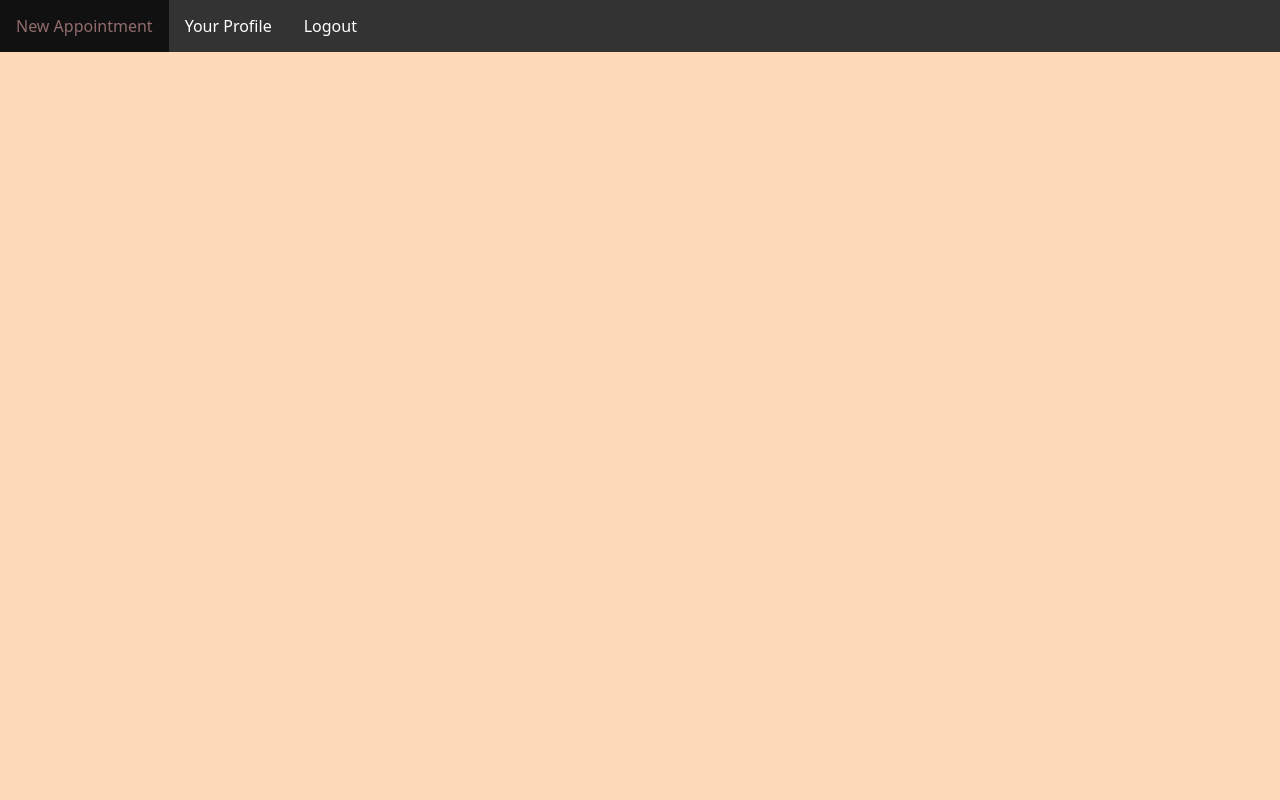
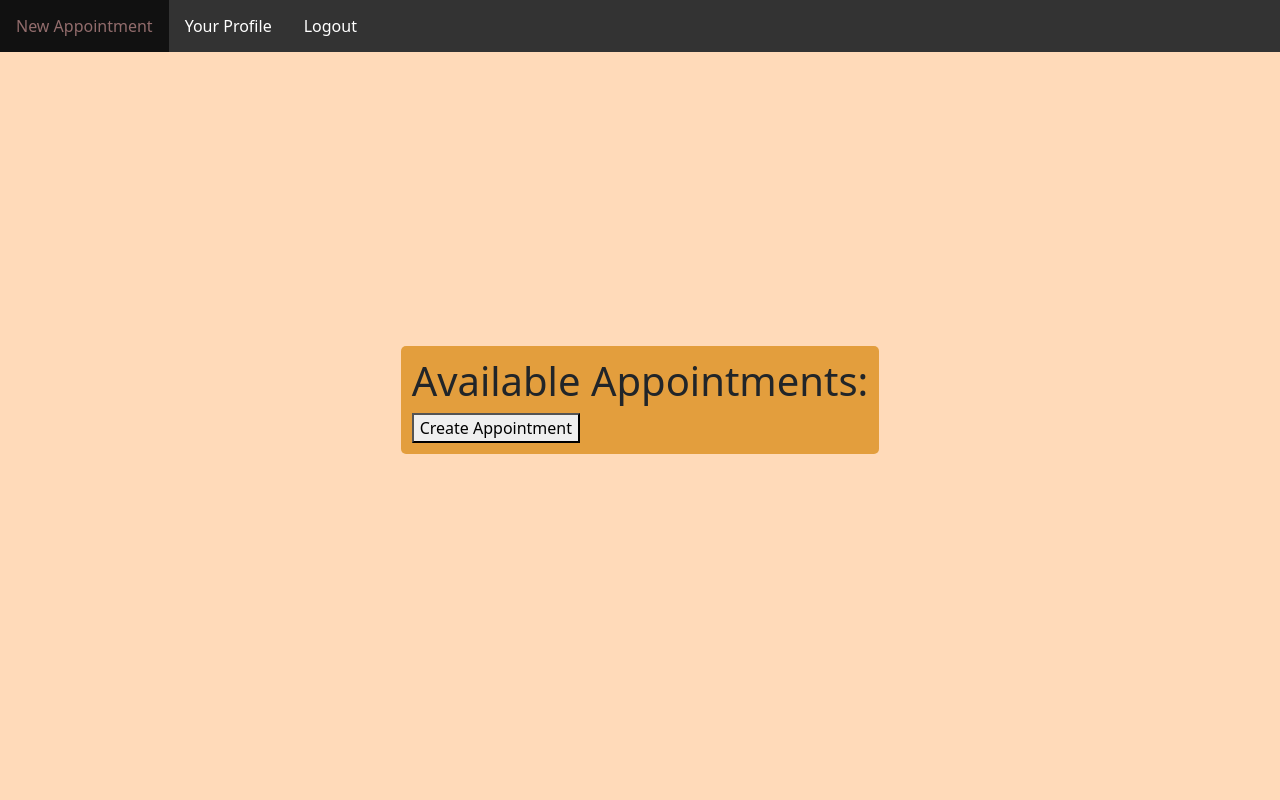
Before and after one commit to karengcecena/takehome1-HB, a Flask app: template templates/search_appt_results.html in a window 1280 px wide. Run offline with Flask 3, Linux system fonts and the light colour scheme; the template is opened without the code that fills it, so the values that code supplies are empty; some libraries are stand-ins or nearby versions.

```diff
--- a/templates/search_appt_results.html
+++ b/templates/search_appt_results.html
@@ -2,4 +2,21 @@
 
 {% block title %} Search Results {% endblock %}
 
-{% block body %}{% endblock %}
+{% block body %}
+
+<div class="parent container d-flex justify-content-center align-items-center h-100" >
+    <div class="child">
+
+        <!-- Schedule Appt -->
+        <div><h1>Available Appointments: </h1></div>
+
+        <form action="/create_appt" method="POST">
+
+            <div><button type="submit">Create Appointment</button></div>
+
+        </form>
+
+    </div>
+</div>
+
+{% endblock %}
```
Also changed, not shown: templates/scheduled_appts.html (+28 -1 lines).
